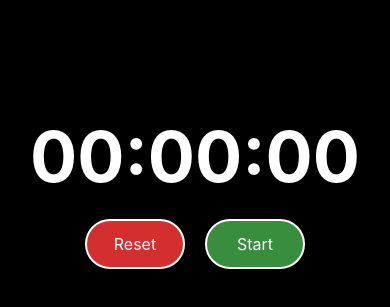
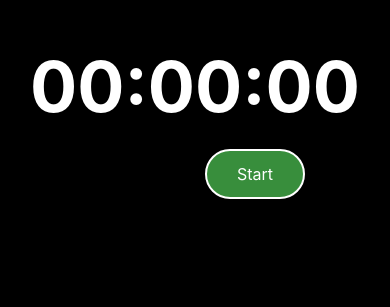
Before and after one commit to Shopify/eng-intern-assessment-react-native, a React Native app: screen / in a window 390 px wide. Shown: the part 153-460 px from the top of the page. Built offline with nearby package versions, Linux system fonts and the light colour scheme.

Commit message:
Fixed Last Test

```diff
--- a/src/StopWatch.tsx
+++ b/src/StopWatch.tsx
@@ -152,6 +152,7 @@ export default function StopWatch() {
           lapStopwatch={lapStopwatch}
           isRunning={isRunning}
           isPaused={isPaused}
+          isStopped={isStoped}
         />
       </View>
 
--- a/src/StopWatchButton.tsx
+++ b/src/StopWatchButton.tsx
@@ -8,31 +8,41 @@ interface Props {
   lapStopwatch: () => void;
   isRunning: Boolean;
   isPaused: Boolean;
+  isStopped: Boolean;
 }
 
 export default function StopWatchButton({ startStopwatch, pauseStopwatch, stopStopwatch, resetStopwatch,
-  lapStopwatch, isRunning, isPaused }: Props) {
+  lapStopwatch, isRunning, isPaused, isStopped }: Props) {
   return (
+    <>
       <View style={styles.buttonContainer}>
         {!isRunning ? (
           <>
+
+            {isStopped ? (
               <TouchableOpacity style={[styles.button, styles.resetButton]} onPress={resetStopwatch}>
                 <Text style={styles.buttonText}>Reset</Text>
               </TouchableOpacity>
+            ) : (
+              <>
+                <TouchableOpacity style={[styles.button, styles.invisibleButton]}/>
+              </>
+            )}
+            {!isStopped ? (
               <TouchableOpacity style={[styles.button, styles.startButton]} onPress={startStopwatch}>
                 <Text style={styles.buttonText}>{isPaused ? 'Resume' : 'Start'}</Text>
               </TouchableOpacity>
+            ) : (
+            <>
+              <TouchableOpacity style={[styles.button, styles.invisibleButton]}/>
+            </>
+            )}
+
           </>
         ) : (
           <>
-          <TouchableOpacity style={[styles.button, styles.resetButton]} onPress={resetStopwatch}>
-            <Text style={styles.buttonText}>Reset</Text>
-          </TouchableOpacity>
             <TouchableOpacity style={[styles.button, styles.lapButton]} onPress={lapStopwatch}>
               <Text style={styles.buttonText}>Lap</Text>
-          </TouchableOpacity>
-          <TouchableOpacity style={[styles.button, styles.pauseButton]} onPress={stopStopwatch}>
-            <Text style={styles.buttonText}>Stop</Text>
             </TouchableOpacity>
             <TouchableOpacity style={[styles.button, styles.pauseButton]} onPress={pauseStopwatch}>
               <Text style={styles.buttonText}>Pause</Text>
@@ -40,6 +50,27 @@ export default function StopWatchButton({ startStopwatch, pauseStopwatch, stopSt
           </>
         )}
       </View>
+      <View style={styles.buttonContainer}>
+        {!isRunning? (
+            <>
+              {isPaused && !isStopped? (
+                <TouchableOpacity style={[styles.button, styles.stopButton]} onPress={stopStopwatch}>
+                  <Text style={styles.buttonText}>Stop</Text>
+                </TouchableOpacity>
+              ) : (
+              <>
+                <TouchableOpacity style={[styles.button, styles.invisibleButton]}/>
+              </>
+              )}
+            </>
+          ) : (
+            <TouchableOpacity style={[styles.button, styles.stopButton]} onPress={stopStopwatch}>
+              <Text style={styles.buttonText}>Stop</Text>
+            </TouchableOpacity>
+        )}
+      </View>
+    </>
+
   );
 }
 
@@ -60,6 +91,17 @@ const styles = StyleSheet.create({
     borderWidth: 2,
     borderColor: '#fff',
   },
+  invisibleButton: {
+    justifyContent: 'center',
+    alignItems: 'center',
+    minWidth: 100,
+    height: 50,
+    marginHorizontal: 10,
+    borderRadius: 25,
+    borderWidth: 2,
+    borderColor: '#000',
+    backgroundColor: '#000'
+  },
   buttonText: {
     color: '#fff',
     fontSize: 16,
@@ -73,7 +115,10 @@ const styles = StyleSheet.create({
   resetButton: {
     backgroundColor: '#D32F2F', // Red color
   },
+  stopButton: {
+    backgroundColor: '#D32F2F', // Red color
+  },
   lapButton: {
     backgroundColor: '#1976D2', // Blue color
-  },
+  }
 });
```
Also changed, not shown: 1 other file (tests, documents, lock files or other folders). Lines whose indentation alone changed are shown as unchanged.
